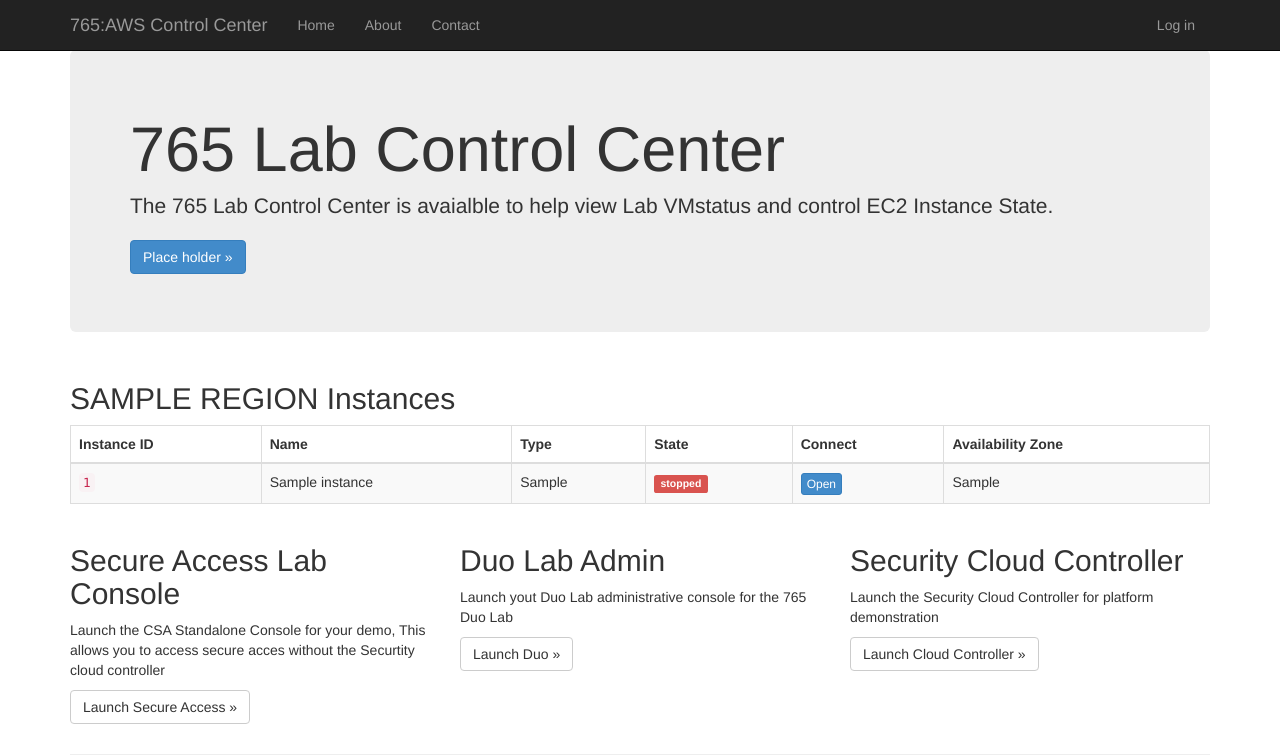
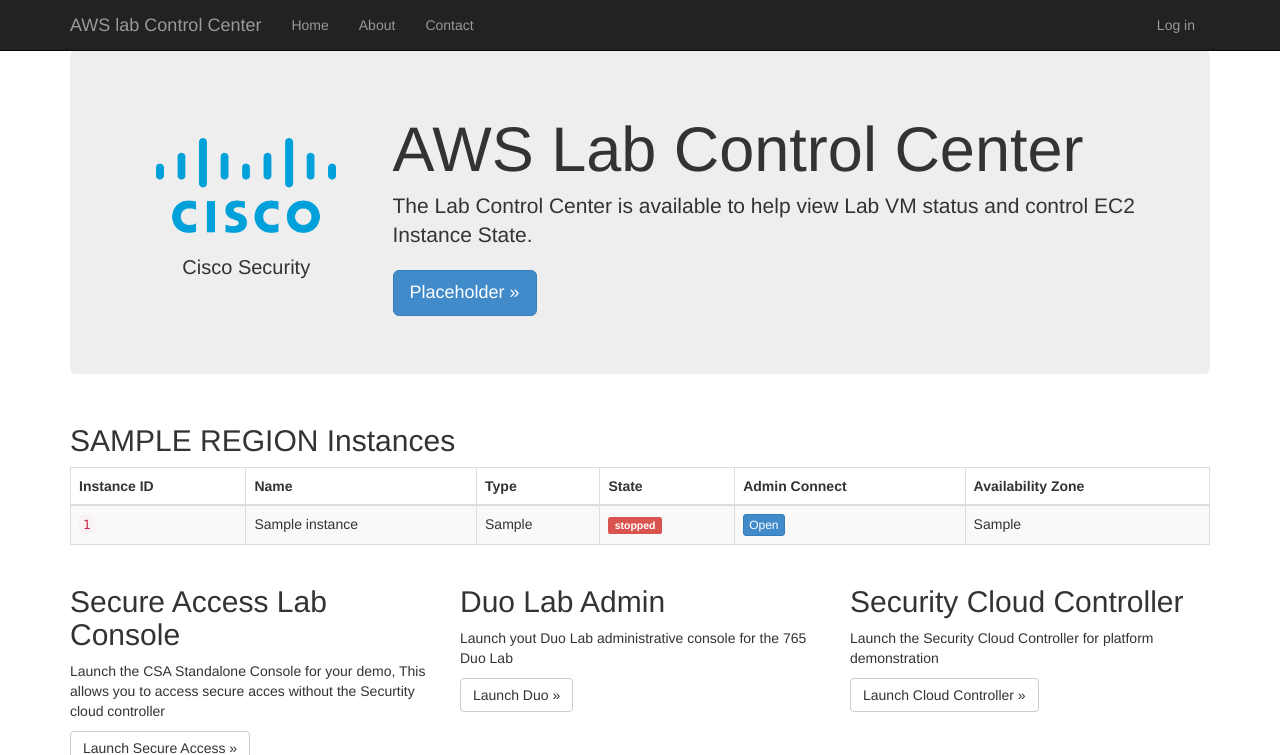
Before and after one commit to cdaguanno/DuoOIDC-DemoApp, a Django app: template app/templates/app/index.html in a window 1280 px wide. Shown: the top 755 px of the page. Run offline with Django 5.2, Linux system fonts and the light colour scheme; the template is opened without the code that fills it: most values are stand-ins (such as "Sample title", 1, 10 or a date in 2020); some libraries are stand-ins or nearby versions.

Commit message:
index.html layot and lable changes

```diff
--- a/app/templates/app/index.html
+++ b/app/templates/app/index.html
@@ -1,11 +1,22 @@
 {% extends "app/layout.html" %}
-
+{% load static %}
 {% block content %}
 
 <div class="jumbotron">
-    <h1>765 Lab Control Center</h1>
-    <p class="lead">The 765 Lab Control Center is avaialble to help view Lab VMstatus and control EC2 Instance State.</p>
-    <p><a href="" class="btn btn-primary btn-large">Place holder &raquo;</a></p>
+    <div class="row align-items-center">
+        <div class="col-md-3 text-center" style="margin-top: 40px;">
+            <img src="{% static 'app/images/Cisco_logo_blue_2016.svg.png' %}"
+                 class="img-fluid"
+                 alt="Cisco Security"
+                 style="max-width: 180px; height: auto;">
+            <p style="margin-top: 20px; font-size: 2rem;">Cisco Security</p>
+        </div>
+        <div class="col-md-9">
+            <h1>AWS Lab Control Center</h1>
+            <p class="lead">The Lab Control Center is available to help view Lab VM status and control EC2 Instance State.</p>
+            <p><a href="" class="btn btn-primary btn-lg">Placeholder &raquo;</a></p>
+        </div>
+    </div>
 </div>
 
 
@@ -20,7 +31,7 @@
                     <th>Name</th>
                     <th>Type</th>
                     <th>State</th>
-                    <th>Connect</th>
+                    <th>Admin Connect</th>
                     <th>Availability Zone</th>
                 </tr>
             </thead>
--- a/app/templates/app/layout.html
+++ b/app/templates/app/layout.html
@@ -3,7 +3,7 @@
 <head>
     <meta charset="utf-8" />
     <meta name="viewport" content="width=device-width, initial-scale=1.0">
-    <title>{{ title }} - 765:AWS Control Center</title>
+    <title>{{ title }} - AWS Lab Control Center</title>
     {% load static %}
     <link rel="stylesheet" type="text/css" href="{% static 'app/content/bootstrap.min.css' %}" />
     <link rel="stylesheet" type="text/css" href="{% static 'app/content/site.css' %}" />
@@ -19,7 +19,7 @@
                     <span class="icon-bar"></span>
                     <span class="icon-bar"></span>
                 </button>
-                <a href="/" class="navbar-brand">765:AWS Control Center</a>
+                <a href="/" class="navbar-brand">AWS lab Control Center</a>
             </div>
             <div class="navbar-collapse collapse">
                 <ul class="nav navbar-nav">
```
Also changed, not shown: app/static/app/images/Cisco_logo_blue_2016.jpg (added), app/static/app/images/Cisco_logo_blue_2016.svg.png (added).
